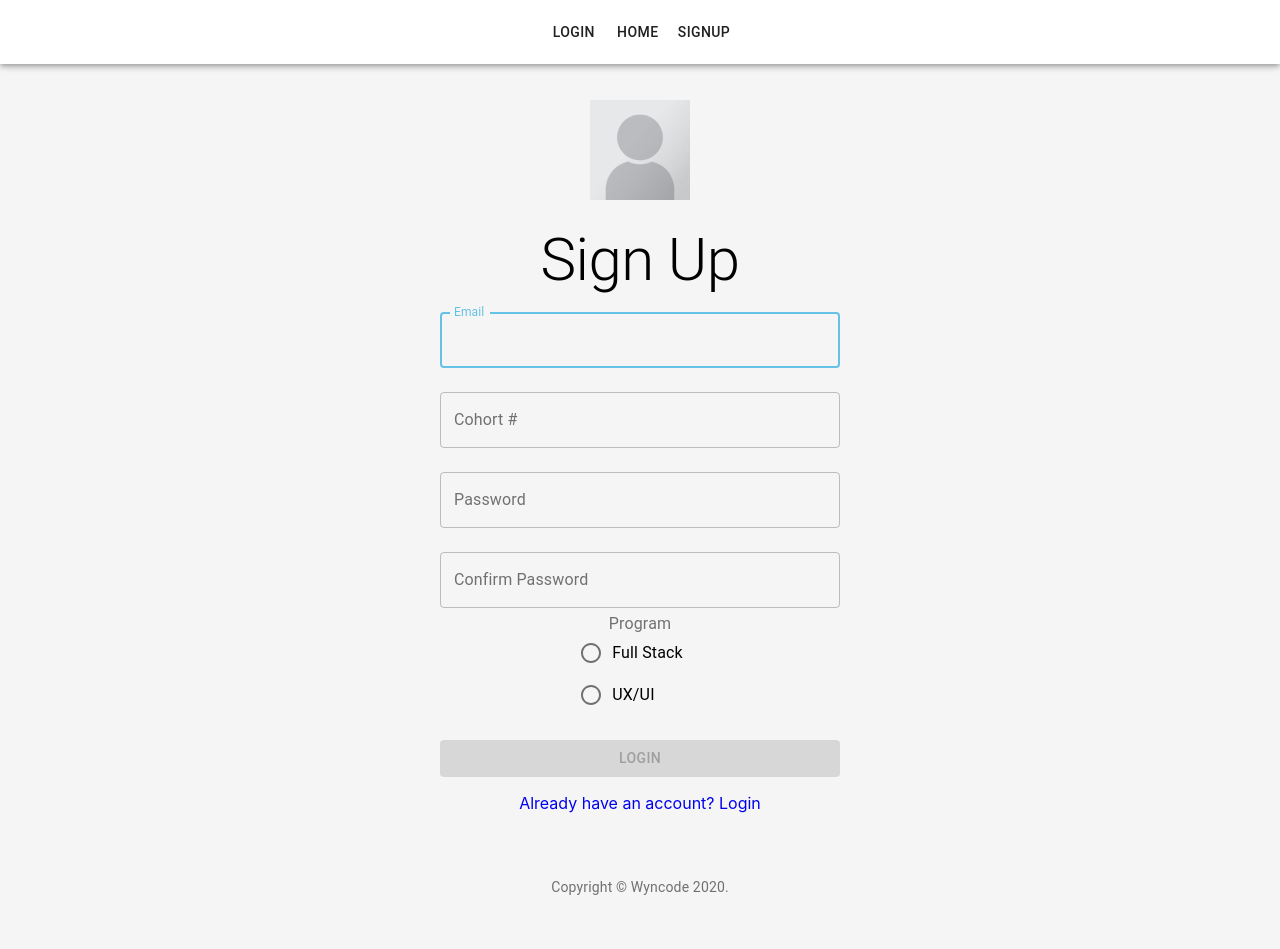
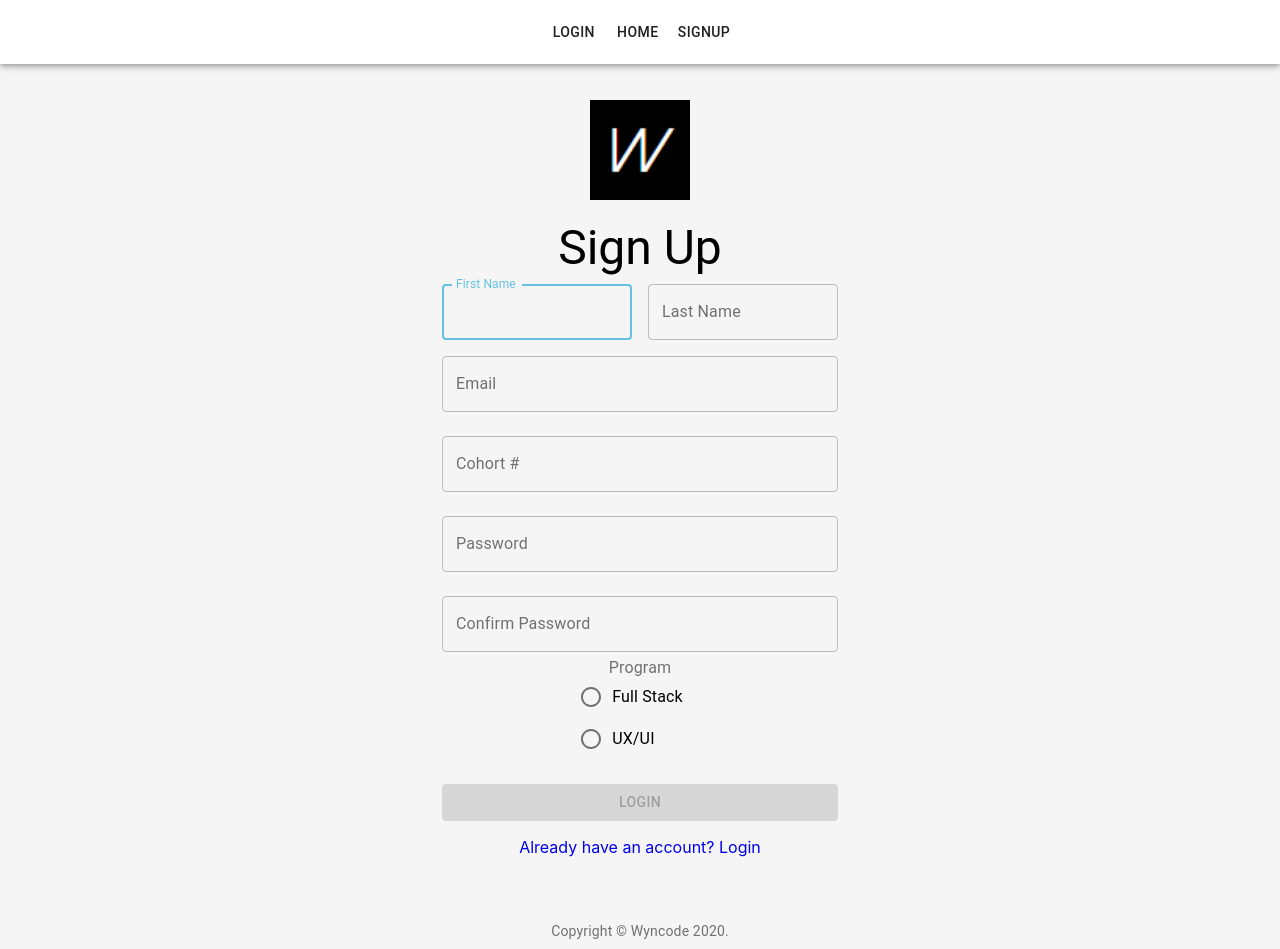
Before and after one commit to JamesKemp296/Jobtracker-Client, a React (Create React App) app: page /signup in a window 1280 px wide. Before the commit the page ends 905 px from the top, so only its background shows below. Built offline with nearby package versions, Linux system fonts and the light colour scheme.

Commit message:
added name firlds:

```diff
--- a/src/pages/Login.js
+++ b/src/pages/Login.js
@@ -5,7 +5,7 @@ import UserContext from '../contexts/UserContext'
 import Logo from '../images/logo.png'
 
 // MUI stuff
-import Grid from '@material-ui/core/Grid'
+import Container from '@material-ui/core/Container'
 import Typography from '@material-ui/core/Typography'
 import TextField from '@material-ui/core/TextField'
 import Button from '@material-ui/core/Button'
@@ -87,14 +87,13 @@ const Login = ({ history }) => {
   }
 
   return (
-    <Grid container className={classes.form}>
-      <Grid item sm />
-      <Grid item sm>
+    <Container component="main" maxWidth="xs">
+      <div className={classes.paper}>
         <img src={Logo} alt="wyncode logo" className={classes.logo} />
-        <Typography variant="h2" className={classes.pageTitle}>
+        <Typography variant="h3" className={classes.pageTitle}>
           Login
         </Typography>
-        <form noValidate onSubmit={handleSubmit}>
+        <form noValidate onSubmit={handleSubmit} className={classes.form}>
           <TextField
             variant="outlined"
             margin="normal"
@@ -146,12 +145,11 @@ const Login = ({ history }) => {
             Don't have an account? Sign Up
           </Link>
         </form>
-        <Box mt={8}>
-          <Copyright />
-        </Box>
-      </Grid>
-      <Grid item sm />
-    </Grid>
+      </div>
+      <Box mt={8}>
+        <Copyright />
+      </Box>
+    </Container>
   )
 }
 
--- a/src/pages/SignUp.js
+++ b/src/pages/SignUp.js
@@ -6,6 +6,7 @@ import Logo from '../images/logo.png'
 import UserContext from '../contexts/UserContext'
 
 // MUI stuff
+import Container from '@material-ui/core/Container'
 import Grid from '@material-ui/core/Grid'
 import Typography from '@material-ui/core/Typography'
 import TextField from '@material-ui/core/TextField'
@@ -50,6 +51,8 @@ const useStyles = makeStyles(theme => ({
 }))
 
 const INITIAL_STATE = {
+  firstName: '',
+  lastName: '',
   email: '',
   password: '',
   confirmPassword: '',
@@ -73,6 +76,8 @@ const SignUp = ({ history }) => {
   const { dispatch } = useContext(UserContext)
 
   const isInvalid =
+    !formData.firstName ||
+    !formData.lastName ||
     !formData.email ||
     !formData.password ||
     !formData.cohort ||
@@ -81,7 +86,6 @@ const SignUp = ({ history }) => {
 
   const handleInputChange = field => e => {
     setFormData({ ...formData, [field]: e.target.value })
-    console.log(formData)
   }
 
   const handleSubmit = e => {
@@ -105,14 +109,40 @@ const SignUp = ({ history }) => {
   }
 
   return (
-    <Grid container className={classes.form}>
-      <Grid item sm />
-      <Grid item sm>
+    <Container component="main" maxWidth="xs">
+      <div className={classes.paper}>
         <img src={Logo} alt="wyncode logo" className={classes.logo} />
-        <Typography variant="h2" className={classes.pageTitle}>
+        <Typography variant="h3" className={classes.pageTitle}>
           Sign Up
         </Typography>
-        <form noValidate onSubmit={handleSubmit}>
+        <form noValidate onSubmit={handleSubmit} className={classes.form}>
+          <Grid container spacing={2}>
+            <Grid item xs={12} sm={6}>
+              <TextField
+                autoComplete="fname"
+                name="firstName"
+                variant="outlined"
+                fullWidth
+                id="firstName"
+                label="First Name"
+                autoFocus
+                value={formData.firstName}
+                onChange={handleInputChange('firstName')}
+              />
+            </Grid>
+            <Grid item xs={12} sm={6}>
+              <TextField
+                variant="outlined"
+                fullWidth
+                id="lastName"
+                label="Last Name"
+                name="lastName"
+                autoComplete="lname"
+                value={formData.lastName}
+                onChange={handleInputChange('lastName')}
+              />
+            </Grid>
+          </Grid>
           <TextField
             variant="outlined"
             margin="normal"
@@ -122,7 +152,6 @@ const SignUp = ({ history }) => {
             label="Email"
             name="email"
             autoComplete="email"
-            autoFocus={true}
             helperText={errors.email}
             error={errors.email ? true : false}
             value={formData.email}
@@ -195,12 +224,11 @@ const SignUp = ({ history }) => {
           </Button>
           <Link to="/login">Already have an account? Login</Link>
         </form>
-        <Box mt={8}>
-          <Copyright />
-        </Box>
-      </Grid>
-      <Grid item sm />
-    </Grid>
+      </div>
+      <Box mt={8}>
+        <Copyright />
+      </Box>
+    </Container>
   )
 }
 
```
Also changed, not shown: src/images/logo.png.
